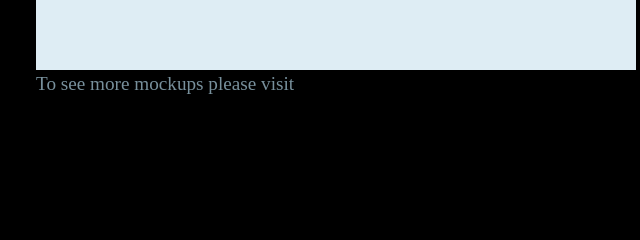
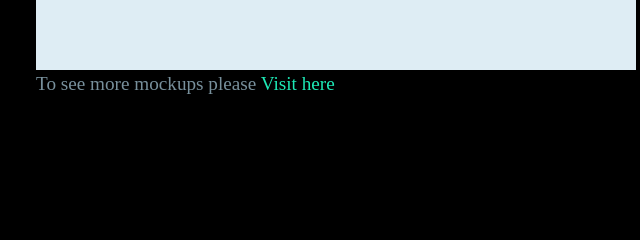
Before and after one commit to masternano/nano.github.io, a plain HTML site: page bookit.html in a window 1280 px wide. Shown: the part 5170-5410 px from the top of the page, 334-974 px from the left. Drawn offline with nearby package versions, Linux system fonts and the light colour scheme; a web font is replaced by a local one.

Commit message:
Update bookit.html
Added link to usecase behance url

```diff
--- a/bookit.html
+++ b/bookit.html
@@ -139,8 +139,7 @@
                     <img src="/img/prototype.gif" width="600px" alt="Bookit prototype">
                     <img src="/img/Mobile.jpg" width="600px" alt="Bookit mobile mockups">
                     <p class="text-muted lead" style="text-align: left;">
-                        To see more mockups please visit
-
+                        To see more mockups please<a href="https://www.behance.net/gallery/103349051/Bookit-Train-booking-app?"> Visit here </a>
                     </p>
                 </div>
             </div>
```
